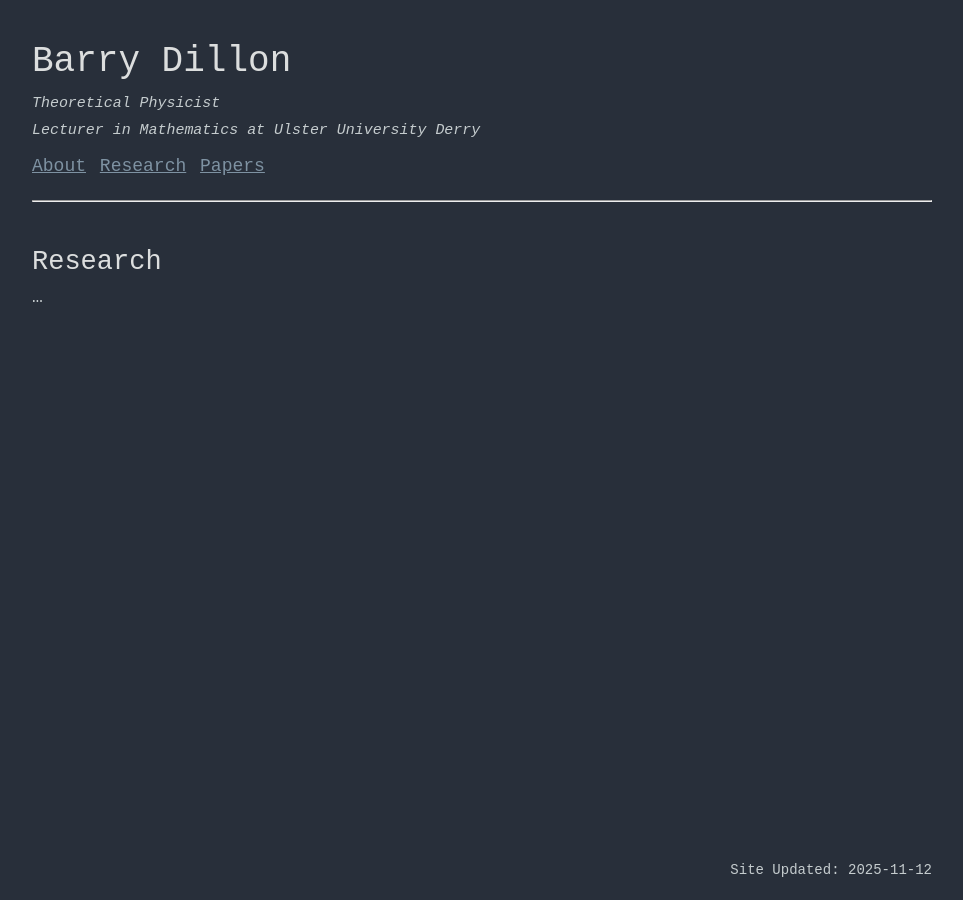
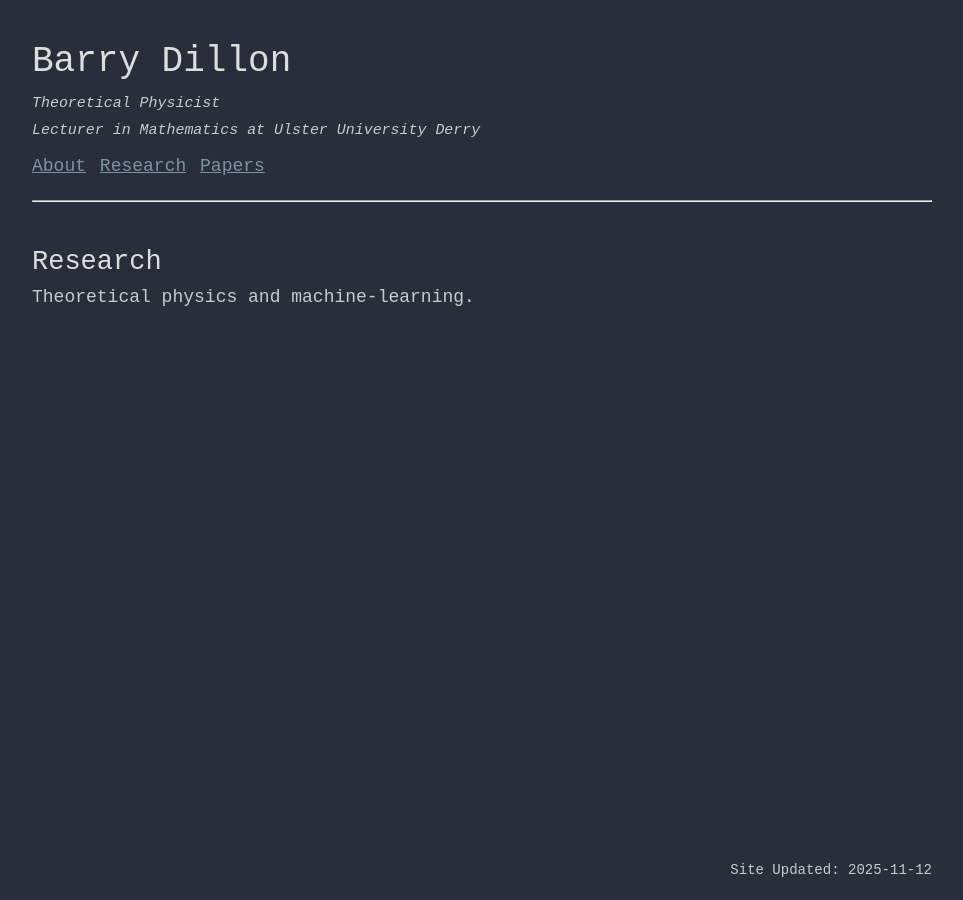
Before and after one commit to bmdillon/bmdillon.github.io, a Jekyll site: the page built from research/index.md, in a window 1280 px wide. Shown: the whole page, without its empty margins (158-1121 px from the left). Built offline with Jekyll 4.4.1, drawn with Linux system fonts in a browser that asks for light colours.

Commit message:
Update index.md

```diff
--- a/research/index.md
+++ b/research/index.md
@@ -4,4 +4,4 @@ title: Research
 ---
 
 ## Research
-...
+Theoretical physics and machine-learning.
```
